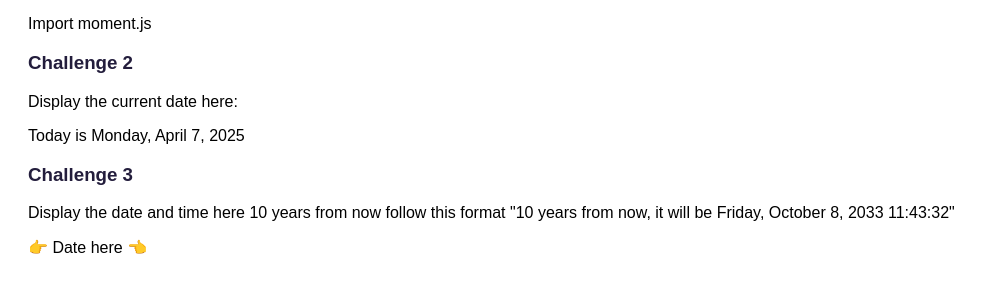
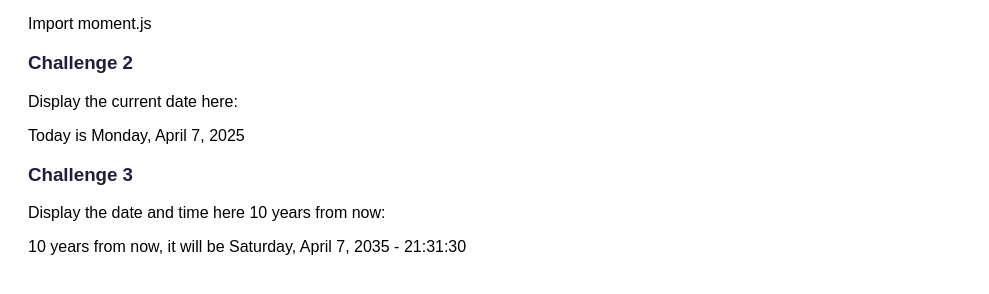
Before and after one commit to ayscd/js-date-formats, a website built with Parcel: page index.html in a window 1280 px wide. Shown: the part 100-394 px from the top of the page, without its empty margins (0-989 px from the left). Built offline with nearby package versions, Linux system fonts and the light colour scheme.

Commit message:
Update 2 - future date
- displaying future date using moment library

```diff
--- a/index.html
+++ b/index.html
@@ -25,10 +25,9 @@
 
     <h3>Challenge 3</h3>
     <p>
-      Display the date and time here 10 years from now follow this format "10
-      years from now, it will be Friday, October 8, 2033 11:43:32"
+      Display the date and time here 10 years from now:
     </p>
-    <div id="future-date">👉 Date here 👈</div>
+    <div id="future-date"></div>
 
     <script src="src/index.js"></script>
   </body>
--- a/src/index.js
+++ b/src/index.js
@@ -1,3 +1,18 @@
+function displayFutureDate() {
+    let day = moment().add(10, "years").format("dddd");
+    let month = moment().add(10, "years").format("MMMM");
+    let date = moment().add(10, "years").format("D");
+    let year = moment().add(10, "years").format("YYYY");
+    let hours = moment().add(10, "years").format("HH");
+    let minutes = moment().add(10, "years").format("mm");
+    let seconds = moment().add(10, "years").format("ss");
+
+
+    let futureDate = document.querySelector("#future-date");
+    futureDate.innerHTML = `10 years from now, it will be ${day}, ${month} ${date}, ${year} - ${hours}:${minutes}:${seconds}`;
+}
+
+
 function displayDate() {
     let day = moment().format("dddd");
     let month = moment().format("MMMM");
@@ -9,3 +24,4 @@ function displayDate() {
 }
 
 displayDate();
+displayFutureDate();
```
